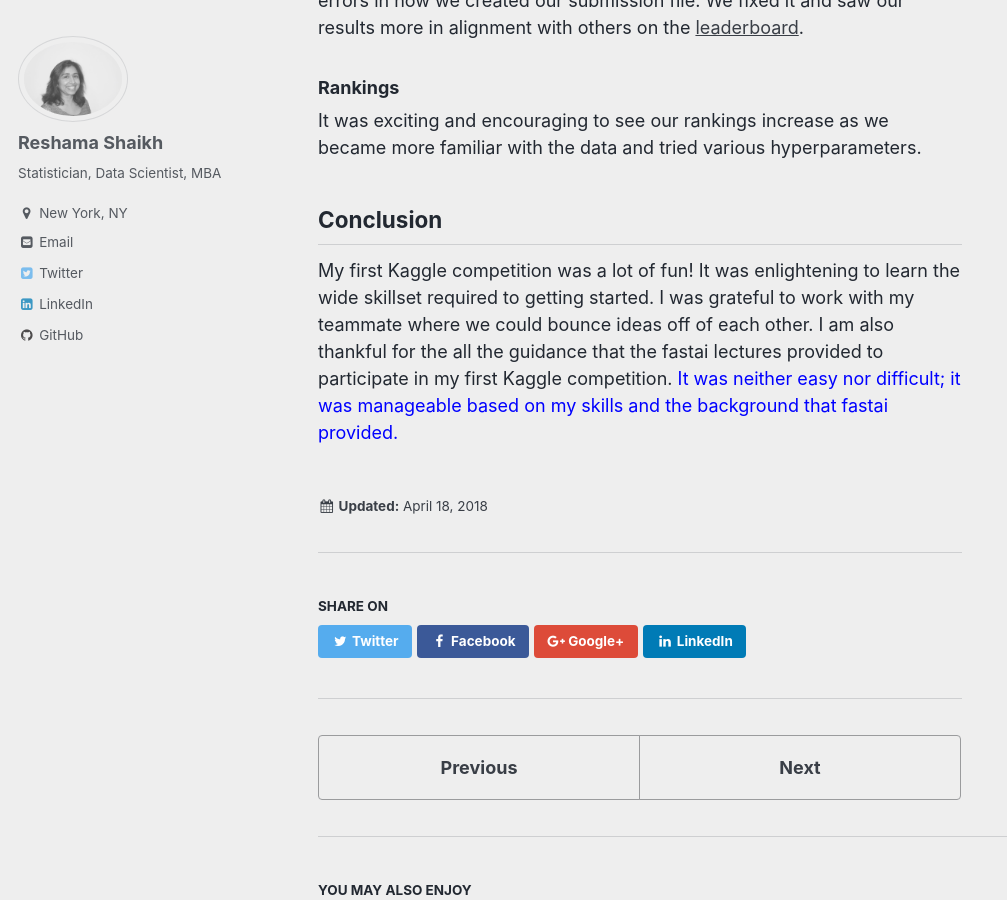
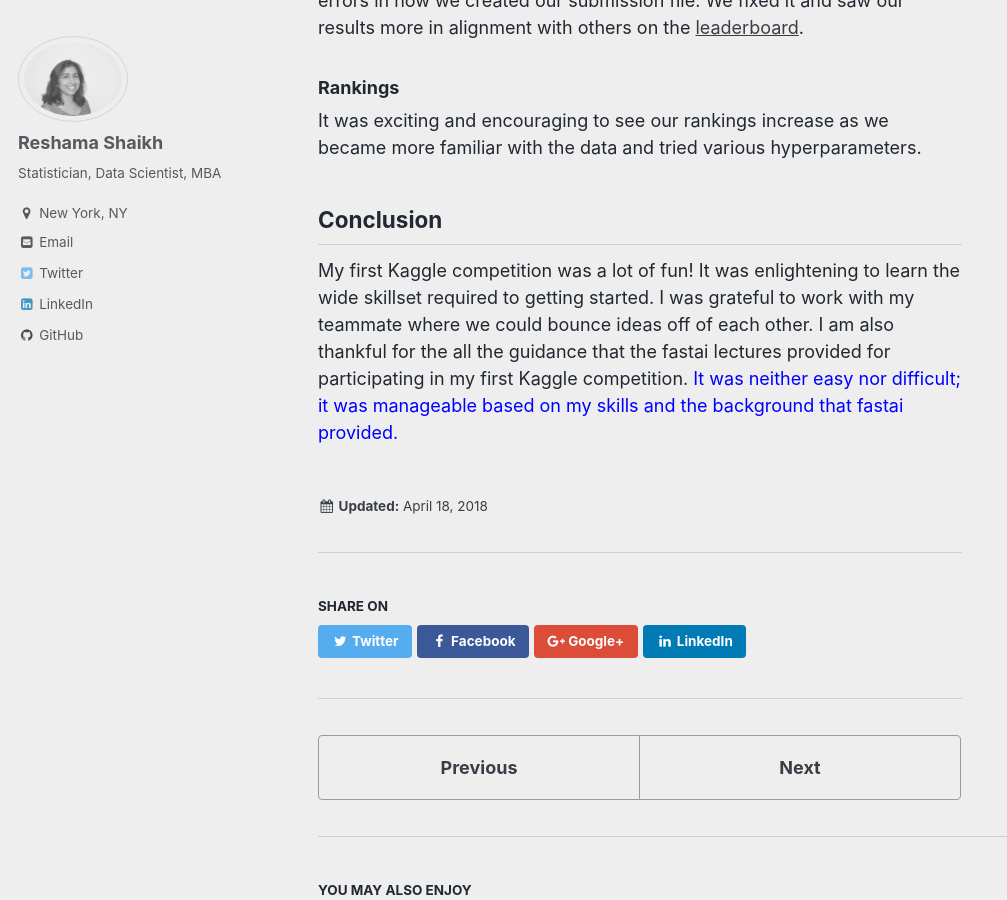
Before and after one commit to reshamas/reshamas.github.io, a Jekyll site: the page built from _posts/2018-04-18-my-first-kaggle-competition.md, in a window 1280 px wide and 900 px high, scrolled down 4650 px. Shown: the whole window, without its empty margins (0-1007 px from the left). Built offline with Jekyll 4.4.1, drawn with Linux system fonts in a browser that asks for light colours; emoji names are drawn with the system emoji font.

Commit message:
Update 2018-04-18-my-first-kaggle-competition.md

```diff
--- a/_posts/2018-04-18-my-first-kaggle-competition.md
+++ b/_posts/2018-04-18-my-first-kaggle-competition.md
@@ -80,4 +80,4 @@
 It was exciting and encouraging to see our rankings increase as we became more familiar with the data and tried various hyperparameters.
 
 ## Conclusion
-My first Kaggle competition was a lot of fun!  It was enlightening to learn the wide skillset required to getting started.  I was grateful to work with my teammate where we could bounce ideas off of each other.  I am also thankful for the all the guidance that the fastai lectures provided to participate in my first Kaggle competition.  <a style="color:blue">It was neither easy nor difficult; it was manageable based on my skills and the background that fastai provided.   </a>
+My first Kaggle competition was a lot of fun!  It was enlightening to learn the wide skillset required to getting started.  I was grateful to work with my teammate where we could bounce ideas off of each other.  I am also thankful for the all the guidance that the fastai lectures provided for participating in my first Kaggle competition.  <a style="color:blue">It was neither easy nor difficult; it was manageable based on my skills and the background that fastai provided.   </a>
```
